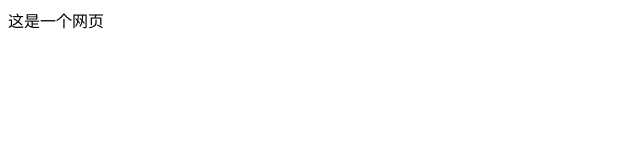
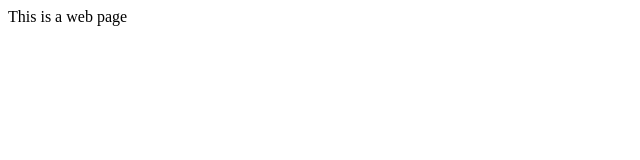
Before and after one commit to Zupack/Zupack.github.io, a plain HTML site: page index.html in a window 1280 px wide. Shown: the full height of the page, 0-640 px from the left. Drawn offline with Linux system fonts and the light colour scheme.

Commit message:
update index.html

```diff
--- a/index.html
+++ b/index.html
@@ -1 +1 @@
-<html>这是一个网页<html>
+<html>This is a web page<html>
```
